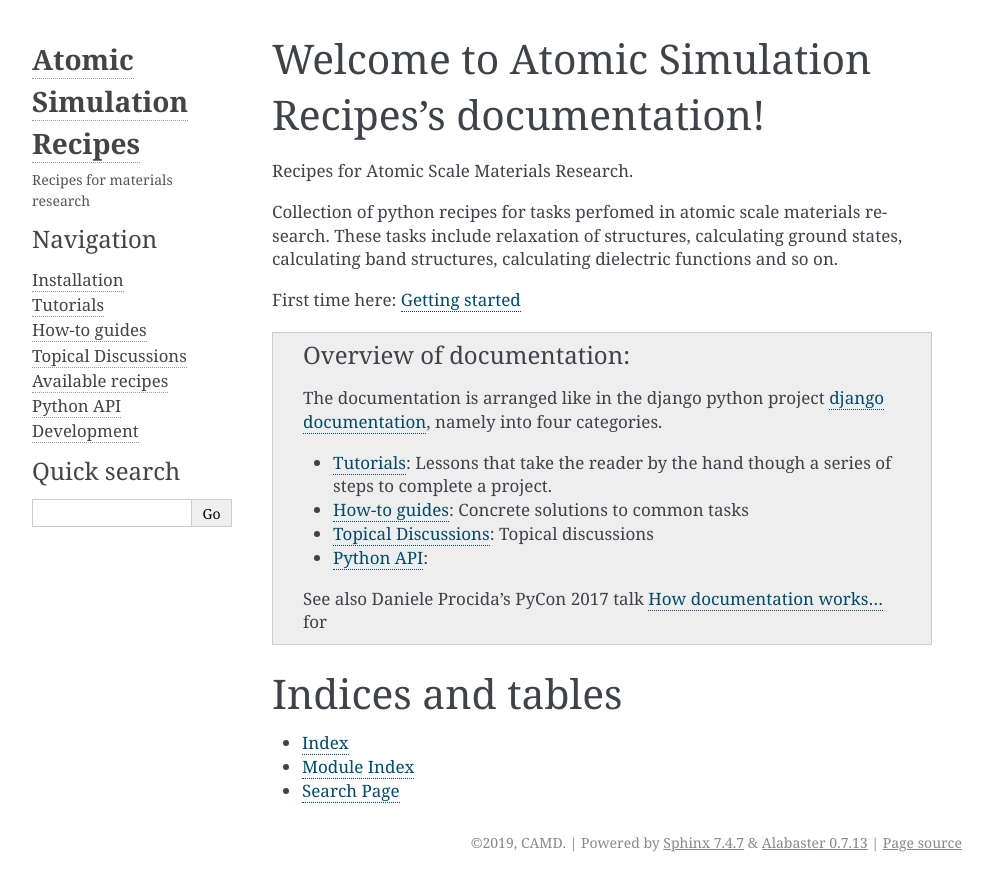
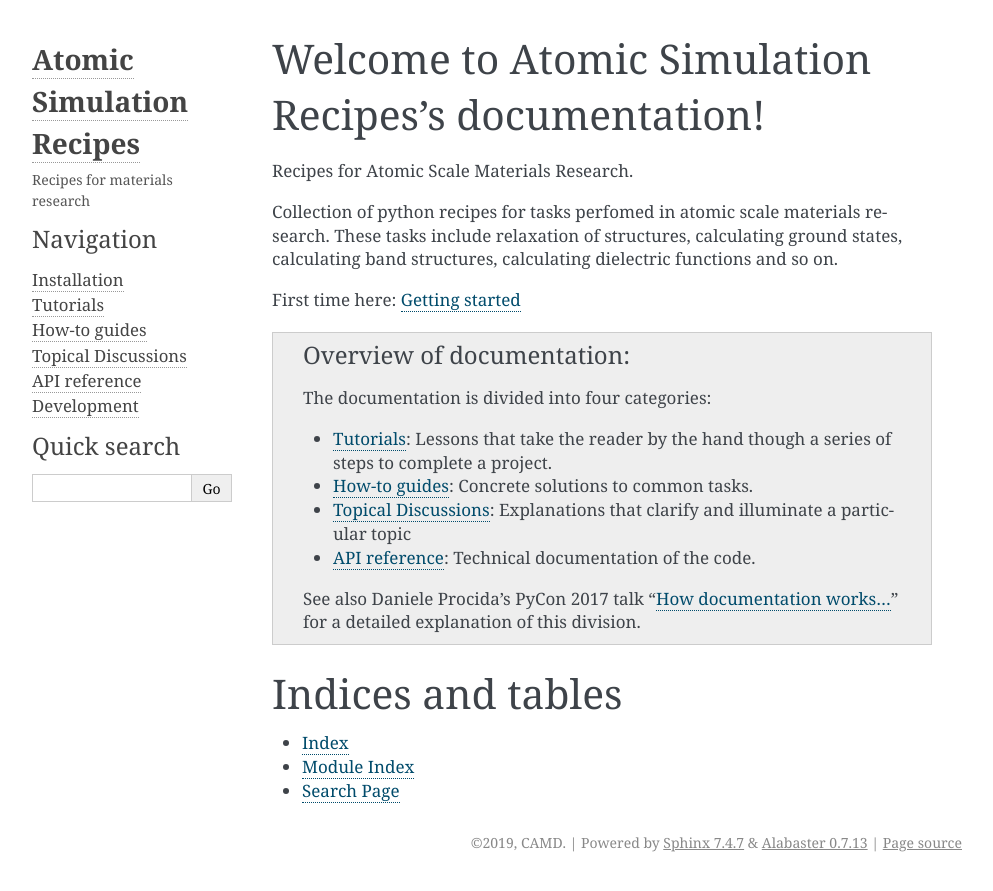
Before and after one commit to dijasila/Atomic-Simulation-Recipees, a Sphinx documentation site: the page built from docs/index.rst, in a window 1280 px wide. Shown: the top 891 px of the page, without its empty margins (148-1141 px from the left). Built offline with Sphinx 7.4.7, drawn with Linux system fonts in a browser that asks for light colours.

Commit message:
Update docs

```diff
--- a/docs/index.rst
+++ b/docs/index.rst
@@ -11,7 +11,6 @@
    src/tutorials/tutorials
    src/howtoguides/howtoguides
    src/topical-discussions/topical-discussions
-   src/recipes/recipes
    src/api
    src/developing
 
@@ -30,18 +29,18 @@ First time here: :ref:`Getting started`
 
 .. Admonition:: Overview of documentation
 
-   The documentation is arranged like in the django python project
-   `django documentation <https://docs.djangoproject.com>`_, namely
-   into four categories.
+   The documentation is divided into four categories:
 
    * :ref:`Tutorials`: Lessons that take the reader by the hand though a
      series of steps to complete a project.
-   * :ref:`How to guides`: Concrete solutions to common tasks
-   * :ref:`Topical discussions`: Topical discussions
-   * :ref:`API Reference`:
+   * :ref:`How to guides`: Concrete solutions to common tasks.
+   * :ref:`Topical discussions`: Explanations that clarify and
+     illuminate a particular topic
+   * :ref:`API Reference`: Technical documentation of the code.
 
-   See also Daniele Procida's PyCon 2017 talk `How documentation
-   works... <https://www.youtube.com/watch?v=azf6yzuJt54>`_ for
+   See also Daniele Procida's PyCon 2017 talk "`How documentation
+   works... <https://www.youtube.com/watch?v=azf6yzuJt54>`_" for a
+   detailed explanation of this division.
 
 Indices and tables
 ==================
```
Also changed, not shown: docs/src/api.rst (+13 -2 lines), docs/src/recipes/recipes.rst (deleted, +0 -13 lines), 1 other file.
